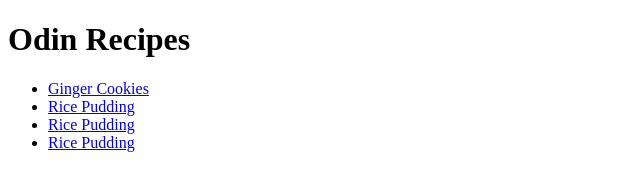
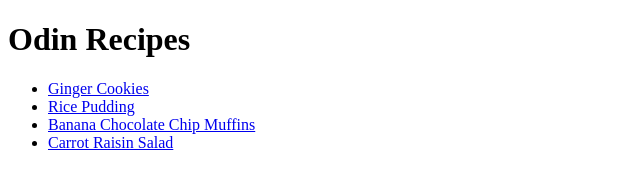
Before and after one commit to rhr190/odin-recipes, a plain HTML site: page index.html in a window 1280 px wide. Shown: the whole page, without its empty margins (0-640 px from the left). Drawn offline with Linux system fonts and the light colour scheme.

Commit message:
fix recipe items

```diff
--- a/index.html
+++ b/index.html
@@ -10,8 +10,8 @@
     <ul>
         <li><a href="recipes/Ginger-Cookies.html">Ginger Cookies</a></li>
         <li><a href="recipes/Rice-Pudding.html">Rice Pudding</a></li>
-        <li><a href="recipes/Banana-Chocolate-Chip-Muffins.html">Rice Pudding</a></li>
-        <li><a href="recipes/Carrot-Raisin-Salad.html">Rice Pudding</a></li>
+        <li><a href="recipes/Banana-Chocolate-Chip-Muffins.html">Banana Chocolate Chip Muffins</a></li>
+        <li><a href="recipes/Carrot-Raisin-Salad.html">Carrot Raisin Salad</a></li>
     </ul>
 </body>
 </html>
```
